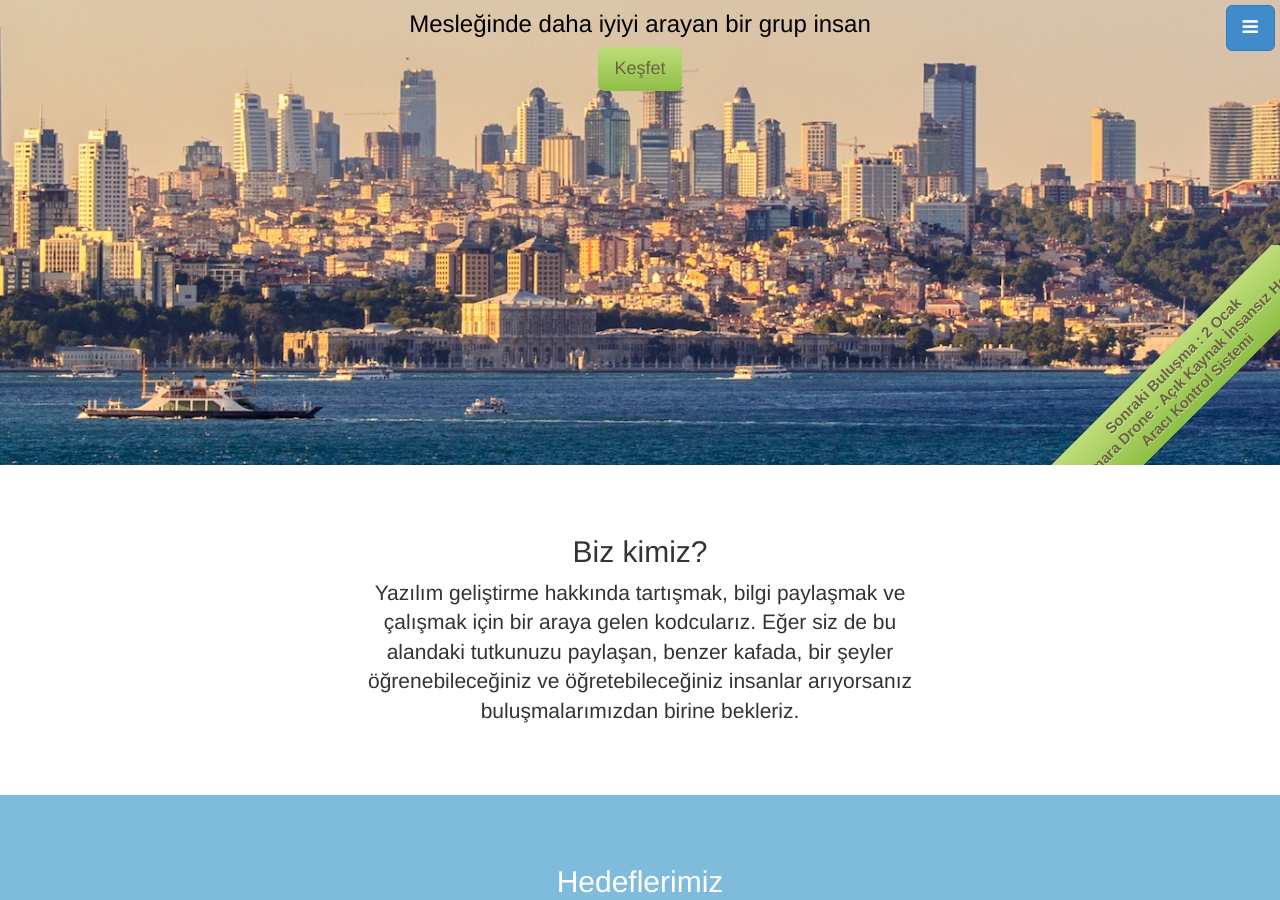
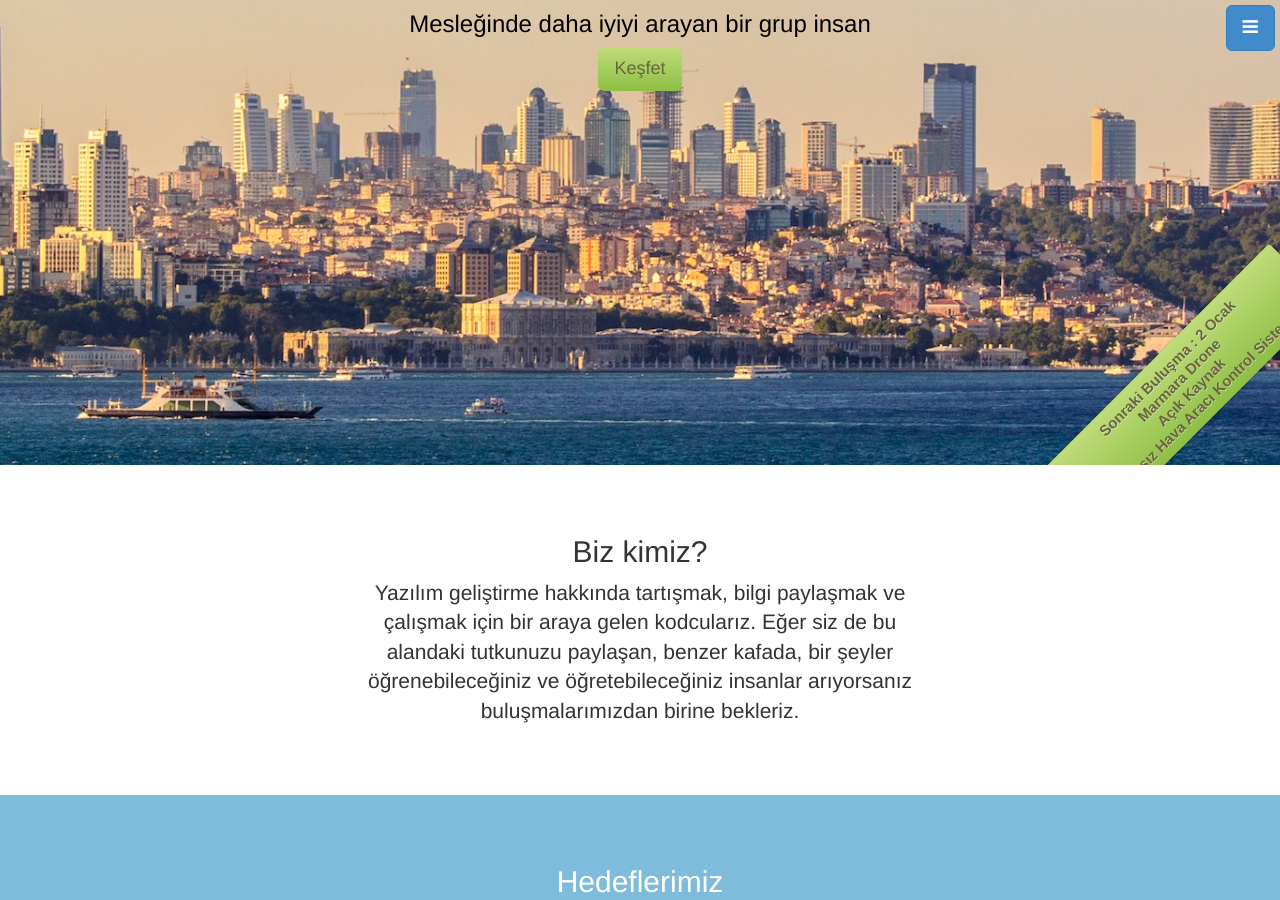
Before and after one commit to selimober/istanbul-coders, a Jekyll site: the page built from index.md, in a window 1280 px wide and 900 px high, scrolled down 435 px. Built offline with Jekyll 4.4.1, drawn with Linux system fonts in a browser that asks for light colours; Markdown is read by kramdown in place of the engine named in the settings.

Commit message:
marmara drone event fix

```diff
--- a/index.md
+++ b/index.md
@@ -23,7 +23,7 @@ layout: home
     <h3>Mesleğinde daha iyiyi arayan bir grup insan</h3>
     <a href="#intro" class="btn btn-default btn-lg">Keşfet</a>
   </div>
-  <div class="ribbon-wrapper-green"><div class="ribbon-green"><a href="meetings/2014/01/02/marmara-drone-acik-kaynak-insansiz-hava-araci-kontrol-sistemi">Sonraki Buluşma : 2 Ocak<br/>Marmara Drone - Açık Kaynak İnsansız Hava Aracı Kontrol Sistemi</a></div></div>
+  <div class="ribbon-wrapper-green"><div class="ribbon-green"><a href="meetings/2014/01/02/marmara-drone-acik-kaynak-insansiz-hava-araci-kontrol-sistemi">Sonraki Buluşma : 2 Ocak<br/>Marmara Drone<br/>Açık Kaynak<br/> İnsansız Hava Aracı Kontrol Sistemi</a></div></div>
 </div>
 <!-- /Full Page Image Header Area -->
 
```
